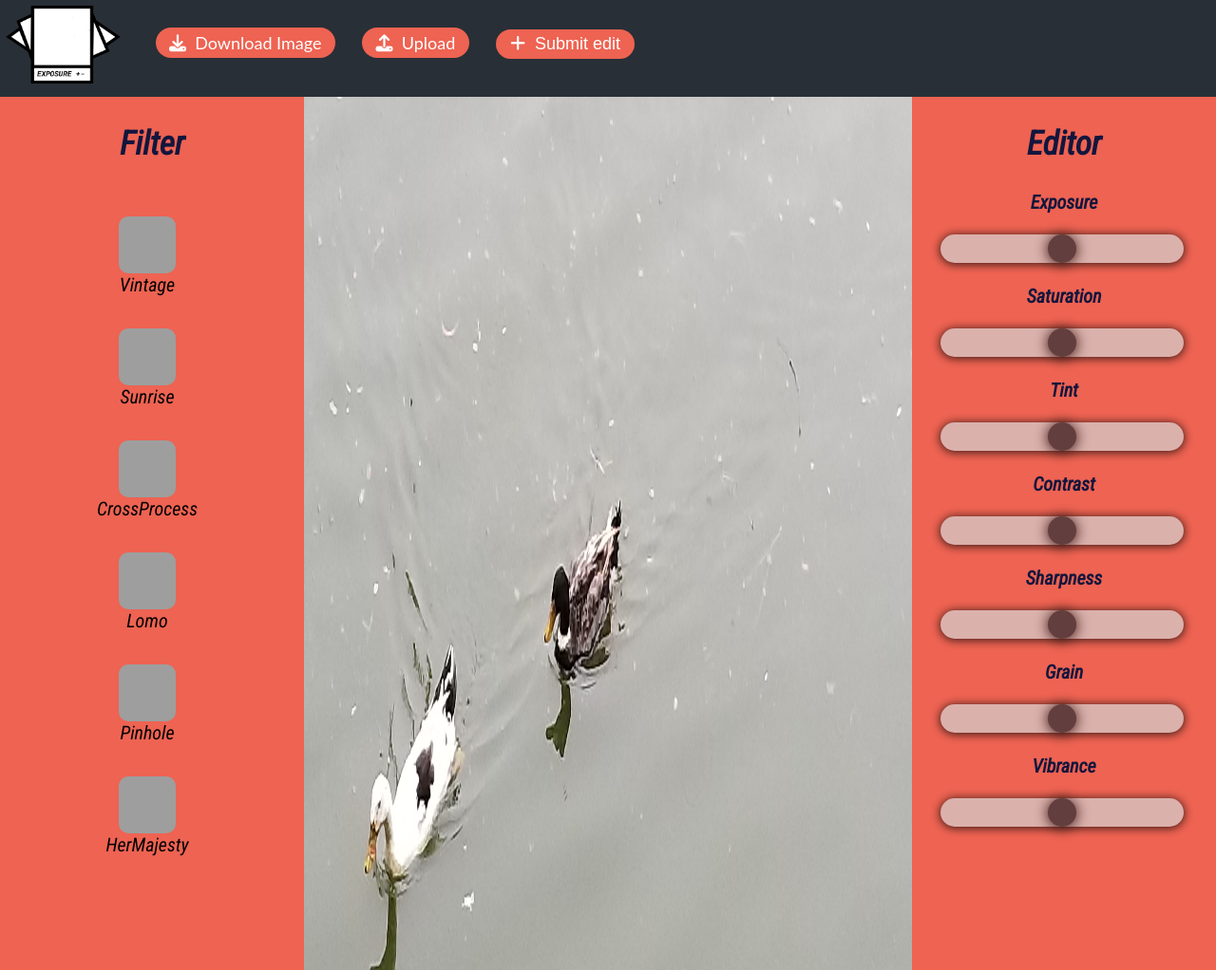
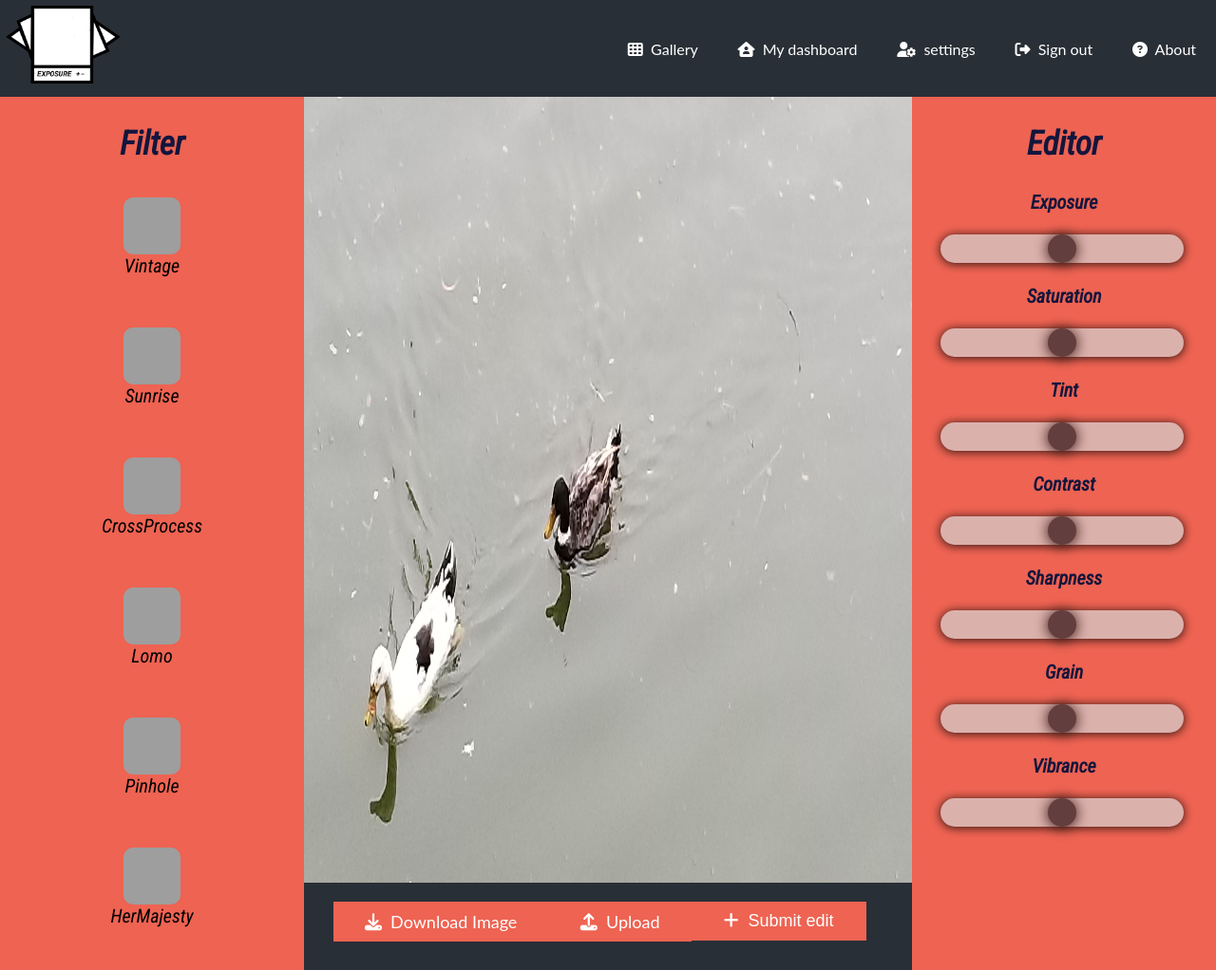
Before and after one commit to AmardeepSarang/Exposure, a PHP site: the page made by editor.php in a window 1280 px wide. Shown: the whole page at 95% size. Run offline with PHP 8.4, Linux system fonts and the light colour scheme; some libraries are stand-ins or nearby versions; grey boxes are pictures that could not be loaded.

Commit message:
starting to make editor responsive, moved main buttons

```diff
--- a/css/style.css
+++ b/css/style.css
@@ -35,10 +35,13 @@
   height: 80%;
   float: left;
   align-items: center;
-  padding: 3vh;
+  padding-left: 3vh;
+  padding-top: 2vh;
+  padding-right:3vh ;
+  padding-bottom: 0;
 }
 
-.post-bt a, #edit-sub{
+.post-bt a{
 
   background-color: #ee6352;
   padding: 5px;
@@ -91,6 +94,8 @@
 
 .nav-links li a:active{
   background-color: white;
+}
+
 }
 
 @media screen and (max-width: 768px) {
@@ -991,12 +996,107 @@
 
 /*///////////////////////////////////////////////////////////////////////////////*/
 /* Editor */
+.editor{
+padding: 0;
+overflow: hidden;
+  height: 90%;
+}
+/* main 3 panel of editor*/
+.editor .filter{
+  float: left;
+  width:25%;
 
-.editor .filter{
-  position: fixed;
-  width: 320px;
   height: 100%;
   background: #ee6352;
+  overflow: scroll;
+  scrollbar-width: thin;
+}
+
+.editor .display{
+  float: left;
+  width:50%;
+  height: 100%;
+  background: #d3d3d3;
+
+}
+
+
+.editor .edit{
+  float: left;
+  width:25%;
+  height: 100%;
+  background: #ee6352;
+
+}
+
+
+@media screen and (max-width: 770px) {
+
+  .editor .display{
+    width:75%;
+  }
+
+
+  .editor .edit{
+    display: none;
+
+  }
+
+}
+
+/* responsive editor buttons*/
+.editor-bt{
+  background-color: #292F36;
+  height: 10%;
+  width: 100%;
+}
+
+.editor-bt a, .editor-bt form{
+  border-radius: 0px;
+  padding: 10px 24px; /* Some padding */
+  cursor: pointer; /* Pointer/hand icon */
+  float: left; /* Float the buttons side by side */
+}
+.editor-bt form{
+ padding: 0;
+
+ display: inline-block;
+}
+
+.editor-bt form button{
+  border-radius: 0;
+  padding: 10px 24px;
+  height: 100%;
+  width: 100%;
+
+  background-color: #ee6352;
+
+  color: white;
+  text-decoration: none;
+  font-size: 18px;
+  transition: background-color 1s;
+
+}
+
+/* rest of editor css*/
+
+.editor .filter::-webkit-scrollbar-track
+{
+  border-radius: 5px;
+    -webkit-box-shadow: inset 0 0 6px rgba(0,0,0,0.3);
+    background-color: #787776;
+}
+
+.editor .filter::-webkit-scrollbar
+{
+    width: 6px;
+    background-color: #787776;
+}
+
+.editor .filter::-webkit-scrollbar-thumb
+{
+  border-radius: 5px;
+    background-color: #2f357d;
 }
 
 .editor .filter h2{
@@ -1020,7 +1120,9 @@
   text-decoration: none;
   background-color: transparent;
   align-items: center;
-  margin-left: 45px;
+
+  margin:0 auto;
+    display:block;
   margin-top: 20px;
   border: none;
   width: 220px;
@@ -1045,16 +1147,10 @@
 .editor .filter ul li:hover{
   background: #f7432d;
 }
-.editor .display{
-  position: fixed;
-  width: calc(100% - 640px);
-  height: 100%;
-  background: #d3d3d3;
-  left: 320px;
-}
+
 .editor .display .inner{
   width: 100%;
-  height: 100%;
+  height: 90%;
   padding: 0;
 }
 #editor-can{
@@ -1118,12 +1214,25 @@
   max-height:93%;
   margin: auto;
 }
-.editor .edit{
-  position: fixed;
-  width: 320px;
-  height: 100%;
-  background: #ee6352;
-  right: 0px;
+
+
+.editor .edit::-webkit-scrollbar-track
+{
+  border-radius: 5px;
+    -webkit-box-shadow: inset 0 0 6px rgba(0,0,0,0.3);
+    background-color: #787776;
+}
+
+.editor .edit::-webkit-scrollbar
+{
+    width: 6px;
+    background-color: #787776;
+}
+
+.editor .edit::-webkit-scrollbar-thumb
+{
+  border-radius: 5px;
+    background-color: #2f357d;
 }
 
 .editor .edit h2{
```
Also changed, not shown: editor.php (+25 -23 lines).
